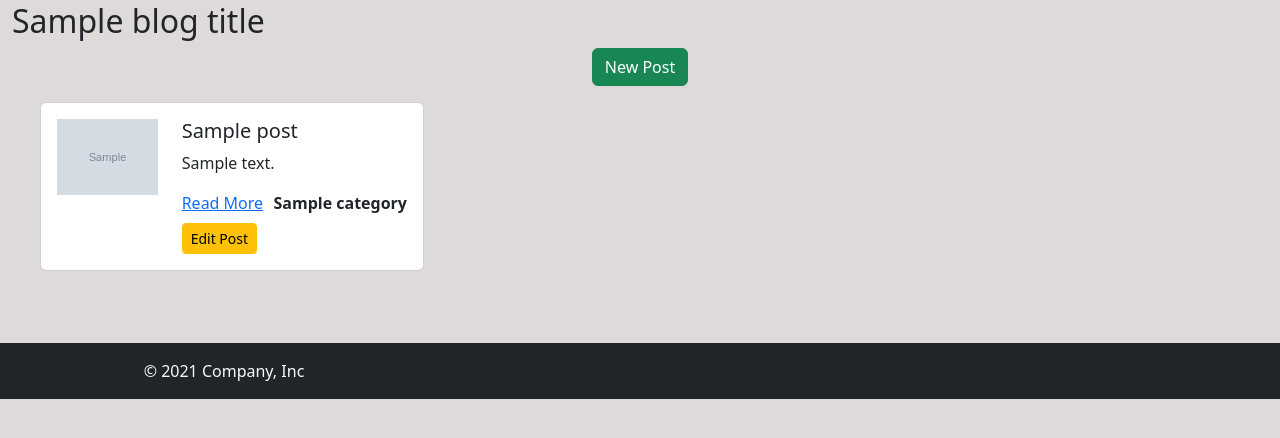
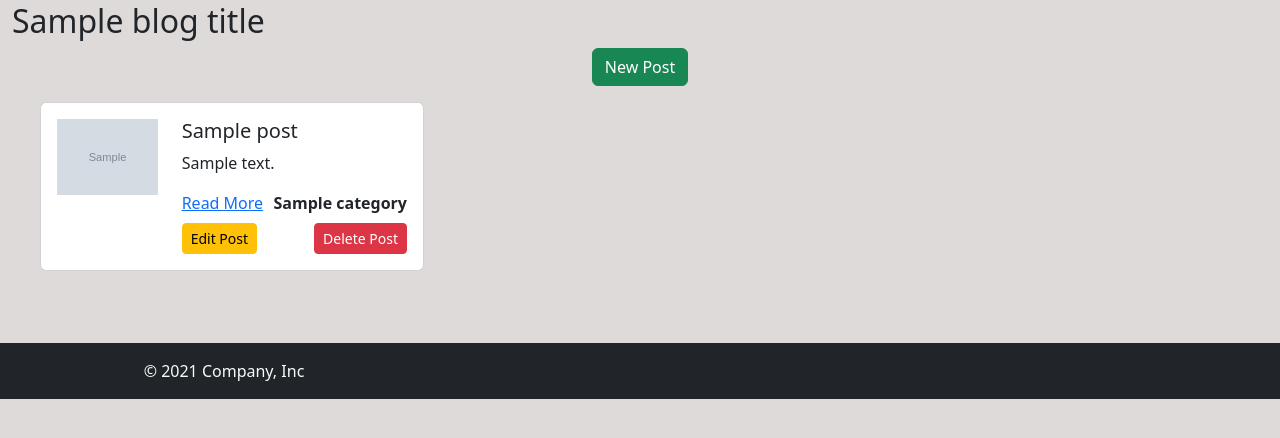
Before and after one commit to saruj26/Blog_Django, a Django app: template myapp/blog/templates/blog/dashboard.html in a window 1280 px wide. Shown: the part 198-636 px from the top of the page. Run offline with Django 5.2, Linux system fonts and the light colour scheme; the template is opened without the code that fills it: most values are stand-ins (such as "Sample title", 1, 10 or a date in 2020); grey boxes marked "Sample" are stand-in pictures; some libraries are stand-ins or nearby versions.

Commit message:
post delete section

```diff
--- a/myapp/blog/templates/blog/dashboard.html
+++ b/myapp/blog/templates/blog/dashboard.html
@@ -52,6 +52,7 @@
                 </div>
                 <div class="d-flex justify-content-between mt-2">
                   <a class="btn btn-warning btn-sm" href="{% url 'blog:edit_post' post_id=post.id %}">Edit Post</a>
+                  <button class="btn btn-danger btn-sm" onclick="confirmBeforeDelete(`{% url 'blog:delete_post' post_id=post.id %}`)">Delete Post</button>
                 </div>
               </div>
             </div>
@@ -117,4 +118,14 @@
   </div>
 </div>
 
+
+<script>
+  function confirmBeforeDelete(url){
+    var userConfirmed = confirm("Are you sure want to delete ?")
+
+    if(userConfirmed){
+      window.location.href = url
+    }
+  }
+</script>
 {%endblock%}
--- a/myapp/blog/urls.py
+++ b/myapp/blog/urls.py
@@ -24,6 +24,6 @@ urlpatterns = [
 
     path("new_post", views.new_post, name ="new_post"),
     path("edit_post/<int:post_id>", views.edit_post, name ="edit_post"),
-
+    path("delete_post/<int:post_id>", views.delete_post, name ="delete_post"),
 
 ]
--- a/myapp/blog/views.py
+++ b/myapp/blog/views.py
@@ -227,3 +227,9 @@ def edit_post(request,post_id):
             return redirect('blog:dashboard')
 
     return render(request,'blog/edit_post.html',{'categories':categories,'post':post ,'form':form})
+
+def delete_post(request,post_id):
+    post = get_object_or_404(Post,id=post_id)
+    post.delete()
+    messages.success(request,"Post Deleted successfully")
+    return redirect('blog:dashboard')
```
